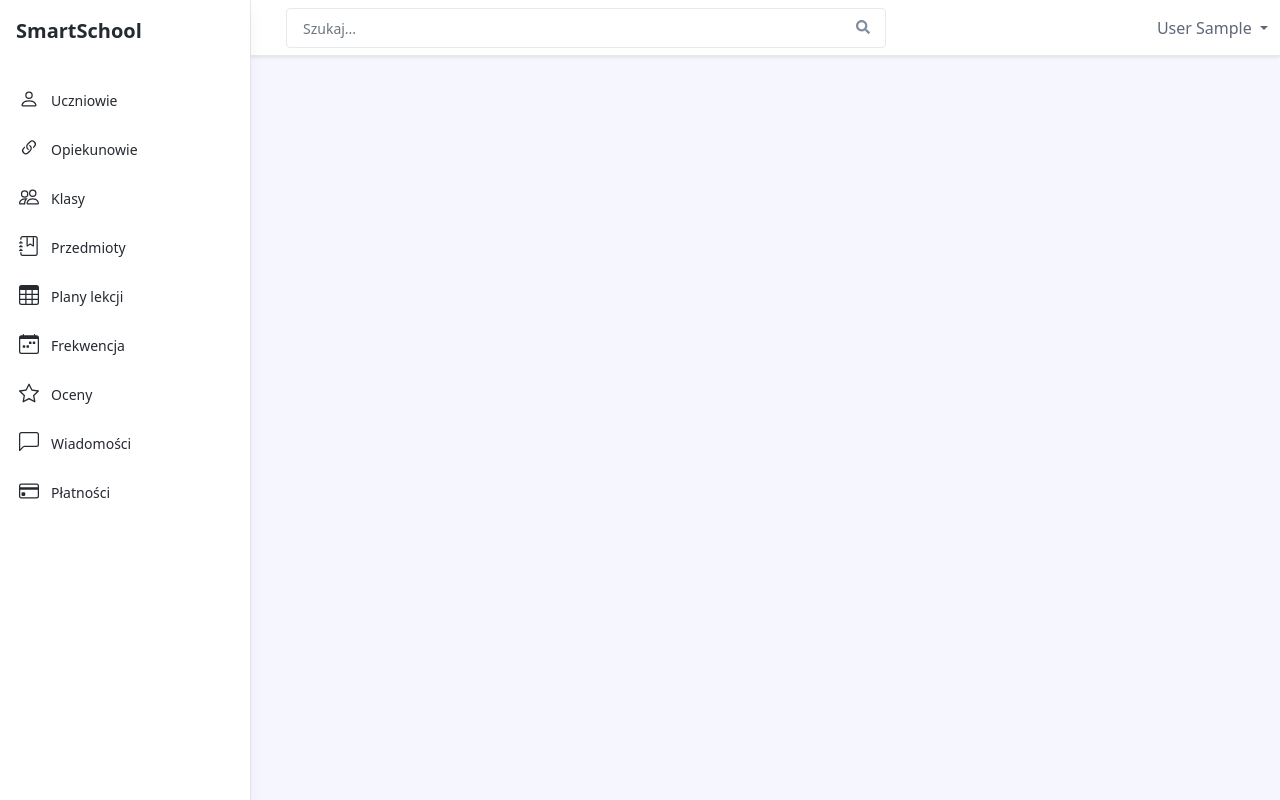
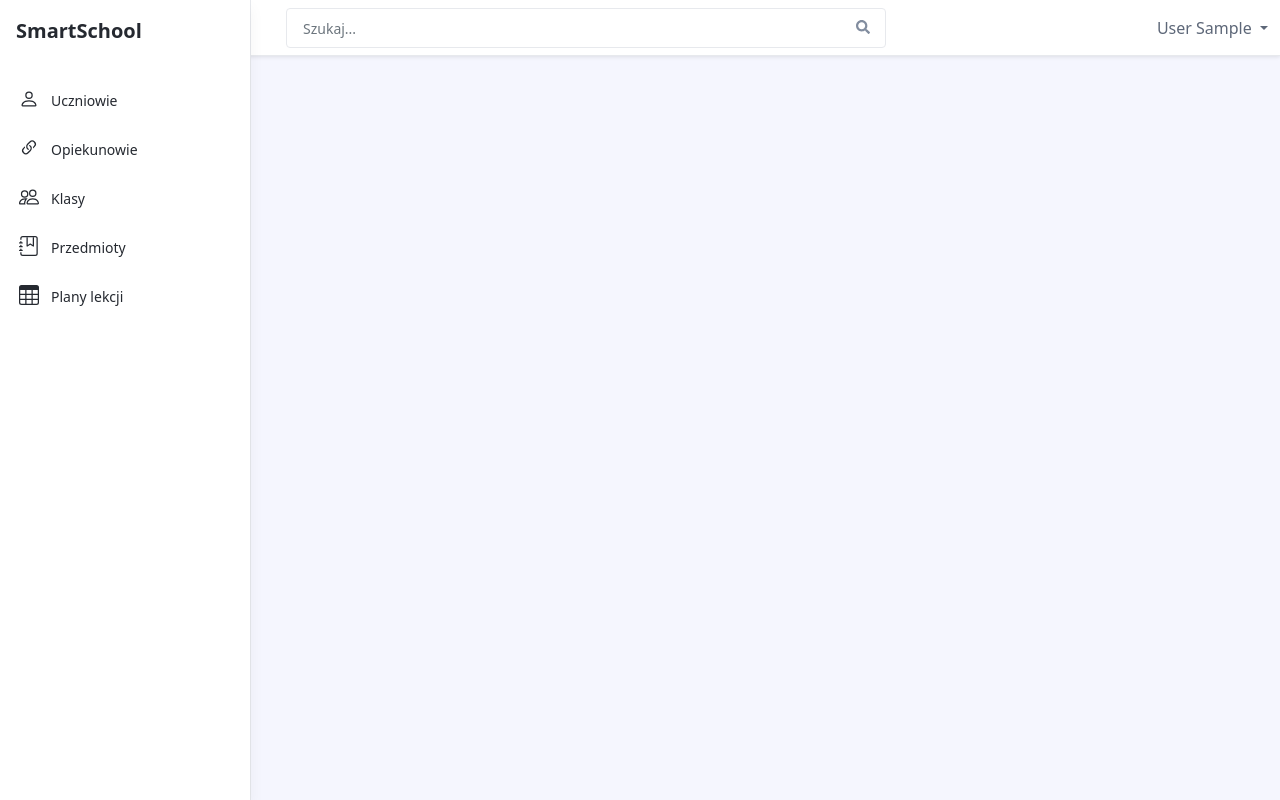
Before and after one commit to salakonrad/smart-school, a Django app: page / in a window 1280 px wide. Run offline with Django 3.2, Linux system fonts and the light colour scheme; the visitor is signed in with stand-in values (Sample User, id 1); some libraries are stand-ins or nearby versions.

Commit message:
refactor(app): hide unused menu positions

```diff
--- a/smartschool/school/templates/base.html
+++ b/smartschool/school/templates/base.html
@@ -58,8 +58,8 @@
 								<a class="dropdown-toggle" id="user-dropdown-toggle" data-bs-toggle="dropdown" href="#"
 									role="button" aria-expanded="false">{{ request.user.last_name }} {{ request.user.first_name }}&nbsp;</a>
 								<ul class="dropdown-menu" aria-labelledby="user-dropdown-toggle">
-									<li><a class="dropdown-item" href="account.html">Account</a></li>
-									<li><a class="dropdown-item" href="settings.html">Settings</a></li>
+									<li><a class="dropdown-item" href="#">Account</a></li>
+									<li><a class="dropdown-item" href="#">Settings</a></li>
 									<li>
 										<hr class="dropdown-divider">
 									</li>
@@ -156,7 +156,7 @@
 							</a>
 						</li>
 
-						<li class="nav-item">
+						<!-- <li class="nav-item">
 							<a class="nav-link" href="index.html">
 								<span class="nav-icon">
 									<svg xmlns="http://www.w3.org/2000/svg" width="1em" height="1em" fill="currentColor" class="bi bi-calendar-week" viewBox="0 0 16 16">
@@ -166,9 +166,9 @@
 								</span>
 								<span class="nav-link-text">Frekwencja</span>
 							</a>
-						</li>
+						</li> -->
 
-						<li class="nav-item">
+						<!-- <li class="nav-item">
 							<a class="nav-link" href="index.html">
 								<span class="nav-icon">
 									<svg xmlns="http://www.w3.org/2000/svg" width="16" height="16" fill="currentColor" class="bi bi-star" viewBox="0 0 16 16">
@@ -177,9 +177,9 @@
 								</span>
 								<span class="nav-link-text">Oceny</span>
 							</a>
-						</li>
+						</li> -->
 
-						<li class="nav-item">
+						<!-- <li class="nav-item">
 							<a class="nav-link" href="index.html">
 								<span class="nav-icon">
 									<svg xmlns="http://www.w3.org/2000/svg" width="1em" height="1em" fill="currentColor" class="bi bi-chat-left" viewBox="0 0 16 16">
@@ -188,9 +188,9 @@
 								</span>
 								<span class="nav-link-text">Wiadomości</span>
 							</a>
-						</li>
+						</li> -->
 
-						<li class="nav-item">
+						<!-- <li class="nav-item">
 							<a class="nav-link" href="index.html">
 								<span class="nav-icon">
 									<svg xmlns="http://www.w3.org/2000/svg" width="1em" height="1em" fill="currentColor" class="bi bi-credit-card" viewBox="0 0 16 16">
@@ -200,7 +200,7 @@
 								</span>
 								<span class="nav-link-text">Płatności</span>
 							</a>
-						</li>
+						</li> -->
 
 					</ul>
 				</nav>
--- a/smartschool/school/templates/class/class_subjects.html
+++ b/smartschool/school/templates/class/class_subjects.html
@@ -149,7 +149,7 @@
         <h5 class="modal-title" id="staticBackdropLabel">Edytuj przedmiot</h5>
         <button type="button" class="btn-close" data-bs-dismiss="modal" aria-label="Close"></button>
       </div>
-      <form action="{% url 'class_profile_change' %}" method="POST" class="settings-form">
+      <form action="{% url 'class_subject_change' %}" method="POST" class="settings-form">
         {% csrf_token %}
         <div class="modal-body">
           <div class="app-card-settings">
```
